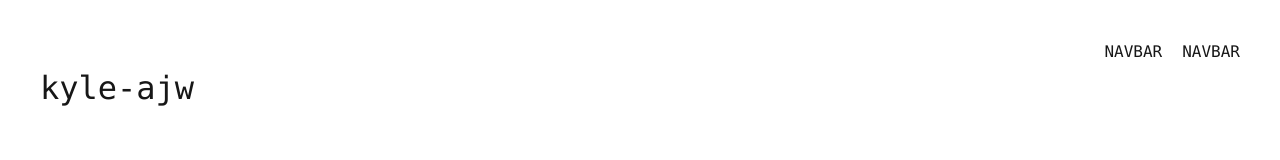
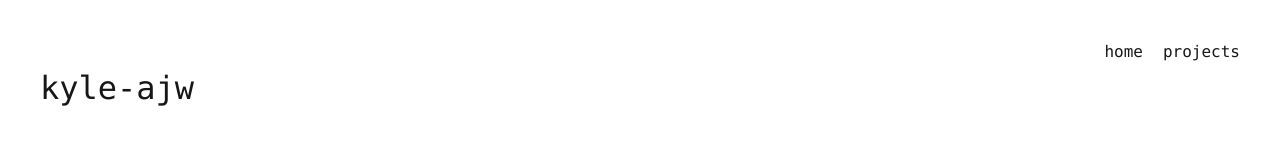
Before and after one commit to kyleajw/kyleajw.github.io, a Next.js app: page / in a window 1280 px wide. Shown: the top 160 px of the page. Built offline with nearby package versions, Linux system fonts and the light colour scheme.

Commit message:
added build folder

```diff
--- a/next.config.mjs
+++ b/next.config.mjs
@@ -1,4 +1,7 @@
 /** @type {import('next').NextConfig} */
-const nextConfig = {};
+const nextConfig = {
+    output: "export",
+    reactStrictMode: true,
+};
 
 export default nextConfig;
--- a/src/_components/Navbar.jsx
+++ b/src/_components/Navbar.jsx
@@ -1,8 +1,8 @@
 export default function Navbar() {
   return (
     <div className="flex flex-row justify-end w-full space-x-5">
-      <div>NAVBAR</div>
-      <div>NAVBAR</div>
+      <div>home</div>
+      <div>projects</div>
     </div>
   );
 }
```
Also changed, not shown: package.json (+6 -5 lines), 1 other file (tests, documents, lock files or other folders).
